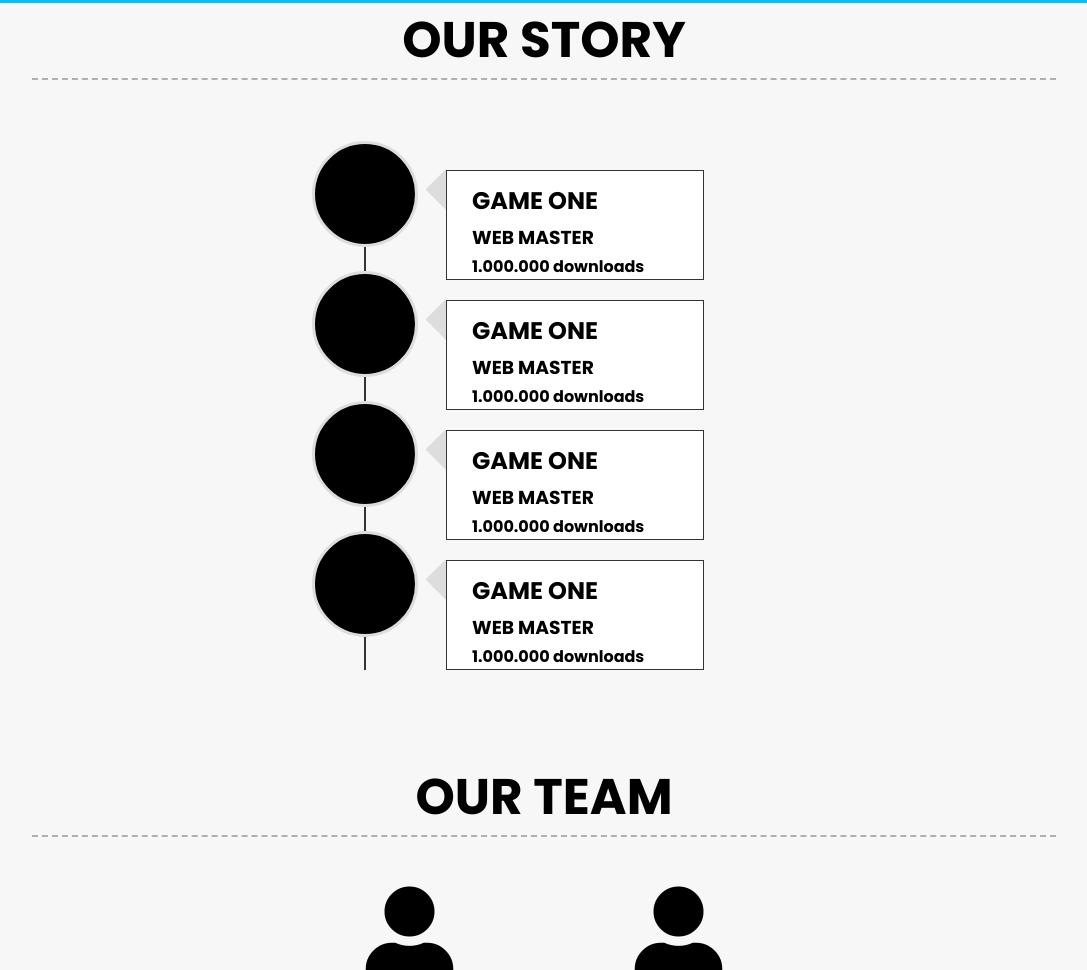
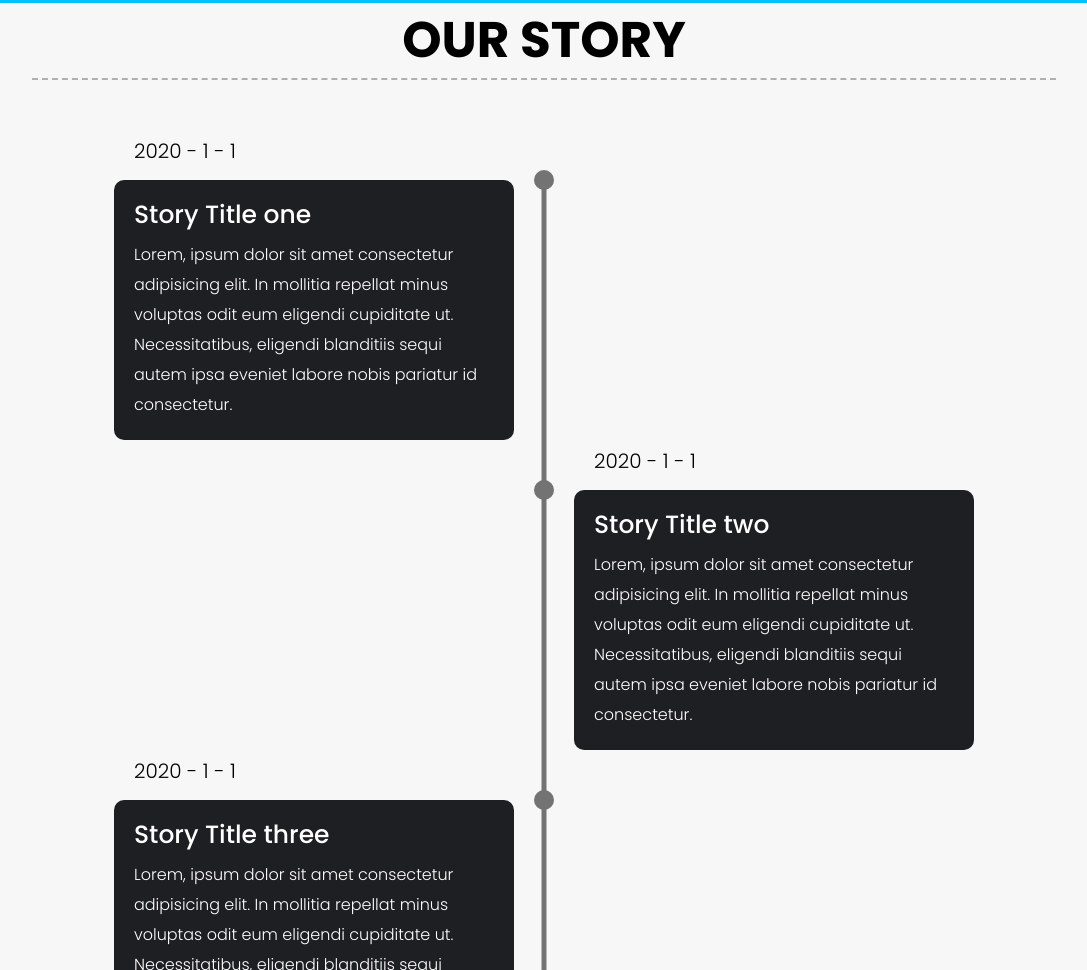
Before and after one commit to ayoubourahma/ouazstudio, a plain HTML site: page index.html in a window 1280 px wide. Shown: the part 6228-7198 px from the top of the page, without its empty margins (96-1183 px from the left). Drawn offline with Linux system fonts and the light colour scheme.

Commit message:
new story section design

```diff
--- a/Css/responsive.css
+++ b/Css/responsive.css
@@ -122,5 +122,75 @@
     font-size: 65px;
   }
 }
+@media only screen and (min-width: 1060px) {
+  /*--------------TIMLINE---------------*/
+  .timeline::before {
+    content: " ";
+    position: absolute;
+    height: 100%;
+    width: 5px;
+    left: 50%;
+    transform: translateX(-50%);
+    background-color: #737373;
+  }
+  .timeline ul li {
+    width: 50%;
+    margin-bottom: 50px;
+    position: relative;
+  }
+  .timeline ul li:nth-child(odd) {
+    float: left;
+    clear: right;
+    transform: translateX(-30px);
+  }
+  .timeline ul li:nth-child(even) {
+    float: right;
+    clear: left;
+    transform: translateX(30px);
+  }
 
+  .timeline ul li::after {
+    content: " ";
+    position: absolute;
+    height: 20px;
+    width: 20px;
+    background-color: #737373;
+    border-radius: 50%;
+    top: 0;
+  }
+
+  .timeline ul li:nth-child(odd)::after {
+    transform: translate(50%, -50%);
+    right: -30px;
+  }
+  .timeline ul li:nth-child(even)::after {
+    transform: translate(-50%, -50%);
+    left: -30px;
+  }
+
+  .timeline ul li:hover::after {
+    background-color: #393939;
+    height: 40px;
+    width: 40px;
+    box-shadow: 0px 0px 10px #000;
+    transition: 0.6s;
+  }
+  .timeline ul li:nth-child(odd):hover {
+    box-shadow: 0px 0px 10px #000;
+    border-radius: 20px 0px 20px 20px;
+    transition: 0.6s;
+  }
+  .timeline ul li:nth-child(even):hover {
+    box-shadow: 0px 0px 10px #000;
+    border-radius: 0px 20px 20px 20px;
+    transition: 0.6s;
+  }
+
+  .timeline-content .date-time {
+    color: #000;
+    position: absolute;
+    top: -30px;
+    font-size: 20px;
+  }
+}
 /*--------------------------RESPONISVE AREA @media------------------------------------------*/
--- a/Css/style.css
+++ b/Css/style.css
@@ -25,7 +25,7 @@ header {
 }
 header.sticky {
   transition: 1s;
-  padding: 35px 100px;
+  padding: 15px 10px;
   /*background-image: linear-gradient(#000, rgba(0, 0, 0, 0.394));*/
   background: #1483d5;
   background-position: center;
@@ -85,9 +85,9 @@ header.sticky ul li a {
 header.sticky ul li a:hover {
   color: rgb(48, 48, 48);
 }
-header.sticky .logo {
-  width: 15vh;
-}
+/**header.sticky .logo {
+
+}**/
 /*________________________________*/
 .content {
   display: contents;
@@ -323,63 +323,53 @@ header.sticky .logo {
   font-weight: bolder;
 }
 /*--------------TIMLINE---------------*/
-.timeline-area {
-  margin: 90px auto;
-  width: 360px;
-  border-left: 2px solid rgb(52, 52, 52);
-  padding: 0 20px 0 30px;
+.timeline-container {
+  width: 100%;
+  display: flex;
+  align-items: center;
+  justify-content: center;
+  padding: 100px 100px;
 }
-.timeline-area div {
-  background-color: #fff;
-  padding: 10px 25px;
-  font-size: 16px;
-  border: 1px solid rgb(52, 52, 52);
-  line-height: 1.7;
+.timeline {
+  width: 80%;
+  height: auto;
+  max-width: 800px;
+  margin: 0 auto;
   position: relative;
-  height: 110px;
+}
+.timeline ul {
+  list-style: none;
+}
+.timeline ul li {
+  padding: 20px;
+  background-color: #1e1f22;
+  color: #fff;
+  border-radius: 10px;
   margin-bottom: 20px;
-  margin-left: 50px;
+}
+.timeline ul li:last-child {
+  margin-bottom: 0;
 }
 
-.timeline-area div::before {
-  content: "";
-  display: block;
-  width: 100px;
-  height: 100px;
-  border-radius: 50%;
-  background-color: #000;
-  border: 3px solid #ddd;
-  position: absolute;
-  top: -30px;
-  left: -135px;
+.timeline-content h3 {
+  font-size: 25px;
+  font-weight: 500;
+  line-height: 30px;
+  margin-bottom: 10px;
 }
 
-.timeline-area div::after {
-  content: "";
-  width: 0px;
-  height: 1px;
-  border-style: solid;
-  border-color: transparent #ddd transparent transparent;
-  border-width: 20px;
-  position: absolute;
-  left: -41px;
-  top: -2px;
-}
-.timeline-area div h2 {
-  margin: 0;
-  text-transform: uppercase;
-  font-family: "Poppins", sans-serif;
+.timeline-content p {
+  font-size: 16px;
+  line-height: 30px;
+  font-weight: 300;
 }
 
-.timeline-area div h3 {
-  margin: 0;
-  font-family: "Poppins", sans-serif;
+.timeline-content .date-time {
+  font-size: 13px;
+  font-weight: 300;
+  margin-bottom: 10px;
+  line-height: 2px;
 }
-.timeline-area div h4 {
-  margin: 0;
-  font-family: "Poppins", sans-serif;
-}
-
 /*-------------------team------------------*/
 .team-section {
   position: relative;
--- a/index.html
+++ b/index.html
@@ -596,28 +596,61 @@
                     <div class="header2">
                         <h1 class="anim">OUR STORY</h1>
                     </div>
-                    <section class="timeline-area">
-                        <div>
-                            <h2>Game One</h2>
-                            <h3>WEB MASTER</h3>
-                            <h4>1.000.000 downloads</h4>
-                        </div>
-                        <div>
-                            <h2>Game One</h2>
-                            <h3>WEB MASTER</h3>
-                            <h4>1.000.000 downloads</h4>
-                        </div>
-                        <div>
-                            <h2>Game One</h2>
-                            <h3>WEB MASTER</h3>
-                            <h4>1.000.000 downloads</h4>
-                        </div>
-                        <div>
-                            <h2>Game One</h2>
-                            <h3>WEB MASTER</h3>
-                            <h4>1.000.000 downloads</h4>
-                        </div>
-                    </section>
+                   <div class="timeline-container">
+                       <div class="timeline">
+                            <ul>
+                                <li>
+                                    <div class="timeline-content">
+                                        <h4 class="date-time">2020 - 1 - 1</h4>
+                                            <h3>Story Title one</h3>
+                                            <p>
+                                                Lorem, ipsum dolor sit amet consectetur adipisicing elit. In mollitia repellat minus voluptas odit eum eligendi cupiditate ut. Necessitatibus,
+                                                eligendi blanditiis sequi autem ipsa eveniet labore nobis pariatur id consectetur.
+                                            </p>
+                                        </div>
+                                </li>
+                                <li>
+                                    <div class="timeline-content">
+                                        <h4 class="date-time">2020 - 1 - 1</h4>
+                                        <h3>Story Title two</h3>
+                                        <p>
+                                            Lorem, ipsum dolor sit amet consectetur adipisicing elit. In mollitia repellat minus voluptas odit eum eligendi cupiditate ut. Necessitatibus,
+                                            eligendi blanditiis sequi autem ipsa eveniet labore nobis pariatur id consectetur.
+                                        </p>
+                                    </div>
+                                    </li>
+                                    <li>
+                                        <div class="timeline-content">
+                                            <h4 class="date-time">2020 - 1 - 1</h4>
+                                            <h3>Story Title three</h3>
+                                            <p>
+                                                Lorem, ipsum dolor sit amet consectetur adipisicing elit. In mollitia repellat minus voluptas odit eum eligendi cupiditate ut. Necessitatibus,
+                                                eligendi blanditiis sequi autem ipsa eveniet labore nobis pariatur id consectetur.
+                                            </p>
+                                        </div>
+                                    </li>
+                                    <li>
+                                    <div class="timeline-content">
+                                        <h3>Story Title four</h3>
+                                        <p>
+                                            Lorem, ipsum dolor sit amet consectetur adipisicing elit. In mollitia repellat minus voluptas odit eum eligendi cupiditate ut. Necessitatibus,
+                                            eligendi blanditiis sequi autem ipsa eveniet labore nobis pariatur id consectetur.
+                                        </p>
+                                    </div>
+                                    </li>
+                                    <li>
+                                        <div class="timeline-content">
+                                            <h4 class="date-time">2020 - 1 - 1</h4>
+                                            <h3>Story Title four</h3>
+                                            <p>
+                                                Lorem, ipsum dolor sit amet consectetur adipisicing elit. In mollitia repellat minus voluptas odit eum eligendi cupiditate ut. Necessitatibus,
+                                                eligendi blanditiis sequi autem ipsa eveniet labore nobis pariatur id consectetur.
+                                            </p>
+                                        </div>
+                                        </li>
+                            </ul>
+                    </div>
+                   </div>
             </section>
             <section id="team">
                     <div class="header2">
```
